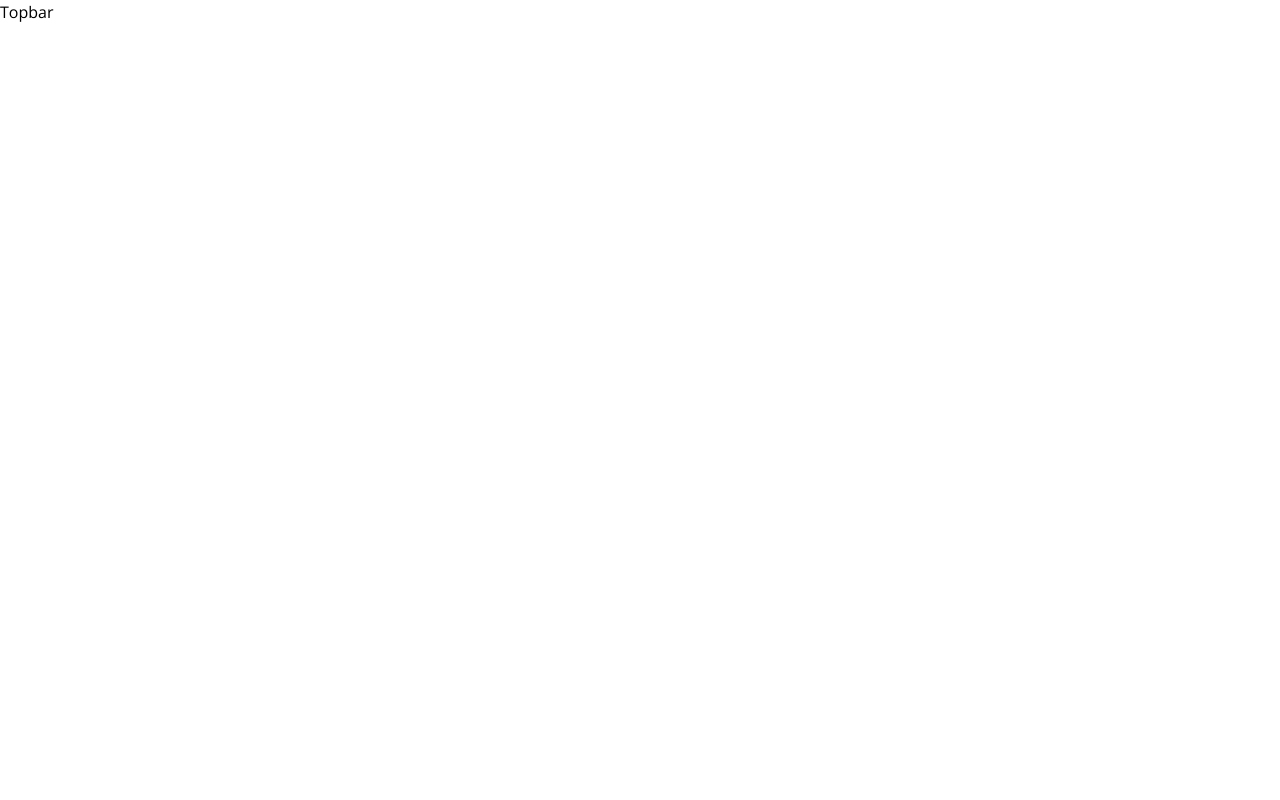
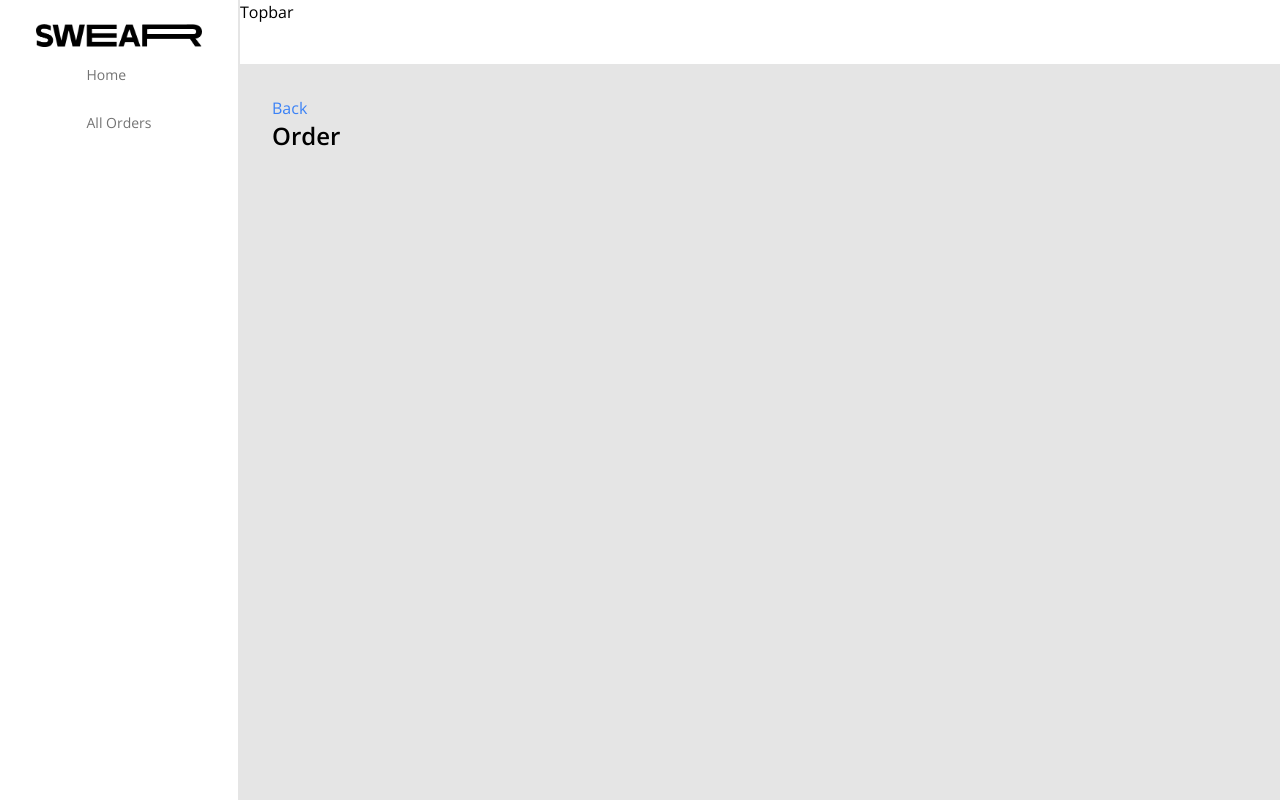
Before and after one commit to GlennVinck/swear-frontend, a Vue app: page /orders/1 in a window 1280 px wide. Built offline with nearby package versions, Linux system fonts and the light colour scheme.

Commit message:
feat: back button on order details page

```diff
--- a/src/views/OrderDetails.vue
+++ b/src/views/OrderDetails.vue
@@ -1,9 +1,43 @@
-<script setup></script>
+<script setup>
+import Sidebar from "../components/Sidebar.vue";
+import Topbar from "../components/Topbar.vue";
+import { ref, watchEffect } from "vue";
+import { useRouter } from "vue-router";
+
+const router = useRouter();
+const previousRoute = ref(null);
+
+// Watch for route changes
+watchEffect(() => {
+  previousRoute.value = router.currentRoute.value;
+});
+</script>
 
 <template>
-  <div>
-    <h1>Topbar</h1>
+  <div class="w-screen h-screen flex bg-neutral-200">
+    <Sidebar />
+    <div class="w-full">
+      <Topbar />
+      <div class="p-8">
+        <button @click="goBack" class="text-blue-500 hover:underline">
+          Back
+        </button>
+        <h1 class="text-2xl font-semibold mb-2">Order</h1>
+      </div>
+    </div>
   </div>
 </template>
 
+<script>
+export default {
+  methods: {
+    goBack() {
+      // Use the previous route information to determine where to go back
+      const backRoute = this.previousRoute?.value?.name || "/";
+      this.$router.push(backRoute);
+    },
+  },
+};
+</script>
+
 <style scoped></style>
```
